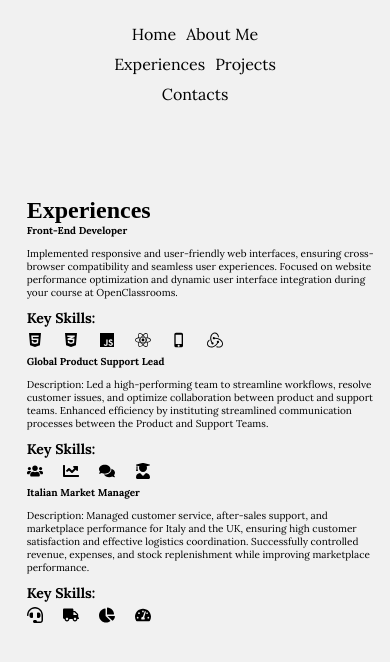
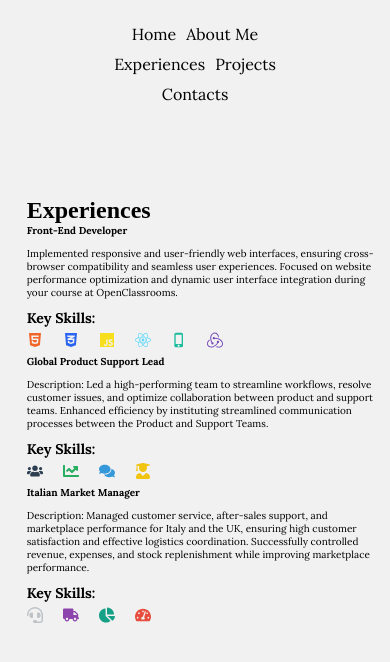
Before and after one commit to D-Fariello/Projet12OC-, a React (Vite) app: page /Experience in a window 390 px wide. Shown: the top 662 px of the page. Built offline with nearby package versions, Linux system fonts and the light colour scheme; a web font is replaced by a local one.

Commit message:
feat: add custom colors and hover effects to skill icons

```diff
--- a/src/pages/Experience.jsx
+++ b/src/pages/Experience.jsx
@@ -33,32 +33,32 @@ function Experience() {
         <div className="experience-skills">Key Skills:</div>
         <div className="icon-skills">
           <FaHtml5
-            className="tooltip"
+            className="html-icon-tooltip"
             data-tooltip-id="html-tooltip"
             data-tooltip-content="HTML: The standard markup language for creating web pages."
           />
           <FaCss3Alt
-            className="tooltip"
+            className="css-icon-tooltip"
             data-tooltip-id="css-tooltip"
             data-tooltip-content="CSS: Stylesheet language used to describe the presentation of a document written in HTML."
           />
           <FaJs
-            className="tooltip"
+            className="js-icon-tooltip"
             data-tooltip-id="js-tooltip"
             data-tooltip-content="JavaScript: A programming language for web development, enabling interactive content."
           />
           <FaReact
-            className="tooltip"
+            className="reac-icon-tooltip"
             data-tooltip-id="react-tooltip"
             data-tooltip-content="React: A JavaScript library for building user interfaces."
           />
           <MdPhoneIphone
-            className="tooltip"
+            className="iphone-icon-tooltip"
             data-tooltip-id="responsive-tooltip"
             data-tooltip-content="Responsive Design: Designing web interfaces that adapt to different screen sizes."
           />
           <SiRedux
-            className="tooltip"
+            className="redux-icon-tooltip"
             data-tooltip-id="redux-tooltip"
             data-tooltip-content="Redux: A predictable state container for JavaScript apps."
           />
@@ -85,22 +85,22 @@ function Experience() {
         <div className="experience-skills">Key Skills:</div>
         <div className="icon-skills">
           <FaUsers
-            className="tooltip"
+            className="user-icon-tooltip"
             data-tooltip-id="leadership-tooltip"
             data-tooltip-content="Team Leadership: Managing and guiding teams to success."
           />
           <FaChartLine
-            className="tooltip"
+            className="chart-icon-tooltip"
             data-tooltip-id="process-tooltip"
             data-tooltip-content="Process Improvement: Enhancing workflows to optimize efficiency."
           />
           <FaComments
-            className="tooltip"
+            className="comments-icon-tooltip"
             data-tooltip-id="communication-tooltip"
             data-tooltip-content="Communication: Effectively sharing and receiving information."
           />
           <FaUserGraduate
-            className="tooltip"
+            className="licence-icon-tooltip"
             data-tooltip-id="coaching-tooltip"
             data-tooltip-content="Coaching: Providing guidance and mentoring to improve performance."
           />
@@ -125,22 +125,22 @@ function Experience() {
         <div className="experience-skills">Key Skills:</div>
         <div className="icon-skills">
           <FaHeadset
-            className="tooltip"
+            className="headset-icon-tooltip"
             data-tooltip-id="service-tooltip"
             data-tooltip-content="Customer Service: Ensuring customer satisfaction through support."
           />
           <FaTruck
-            className="tooltip"
+            className="truck-icon-tooltip"
             data-tooltip-id="logistics-tooltip"
             data-tooltip-content="Logistics: Managing the flow of goods and services."
           />
           <FaChartPie
-            className="tooltip"
+            className="chartpie-icon-tooltip"
             data-tooltip-id="analysis-tooltip"
             data-tooltip-content="Data Analysis: Extracting insights from data to make informed decisions."
           />
           <FaTachometerAlt
-            className="tooltip"
+            className="performance-icon-tooltip"
             data-tooltip-id="performance-tooltip"
             data-tooltip-content="Performance Management: Monitoring and improving productivity."
           />
--- a/style/_base.scss
+++ b/style/_base.scss
@@ -86,7 +86,7 @@ a {
     margin-bottom: 0;
   }
 
-  p.about-me-paragraph {
+  div.text-content {
     margin-right: 50%;
   }
 }
@@ -145,6 +145,72 @@ img.about-me-image {
     cursor: pointer;
   }
 
+  // Icons' colors
+  .html-icon-tooltip {
+    color: #f16529;
+  }
+
+  .css-icon-tooltip {
+    color: #2965f1;
+  }
+
+  .js-icon-tooltip {
+    color: #f7df1e;
+  }
+
+  .reac-icon-tooltip {
+    color: #61dafb;
+  }
+
+  .iphone-icon-tooltip {
+    color: #1abc9c;
+  }
+
+  .redux-icon-tooltip {
+    color: #764abc;
+  }
+
+  .user-icon-tooltip {
+    color: #2c3e50;
+  }
+
+  .chart-icon-tooltip {
+    color: #27ae60;
+  }
+
+  .comments-icon-tooltip {
+    color: #3498db;
+  }
+
+  .licence-icon-tooltip {
+    color: #f1c40f;
+  }
+
+  .headset-icon-tooltip {
+    color: #bdc3c7;
+  }
+
+  .truck-icon-tooltip {
+    color: #8e44ad;
+  }
+
+  .chartpie-icon-tooltip {
+    color: #16a085;
+  }
+
+  .performance-icon-tooltip {
+    color: #e74c3c;
+  }
+
+  svg {
+    transition: transform 0.2s ease, color 0.2s ease;
+
+    &:hover {
+      transform: scale(1.3);
+    }
+  }
+
+
   #redux-tooltip,
   #html-tooltip,
   #css-tooltip,
@@ -159,17 +225,10 @@ img.about-me-image {
   #logistics-tooltip,
   #analysis-tooltip,
   #performance-tooltip {
-    font-size: 10px;
-    padding: 2px;
+    font-size: 12px;
+    padding: 5px;
     background-color: grey;
     position: absolute;
-  }
-
-  .tooltip {
-    &:hover {
-      transform: scale(1.3);
-      transition: transform 0.2s ease;
-    }
   }
 }
 
@@ -460,6 +519,26 @@ img.about-me-image {
       display: flex;
       cursor: pointer;
     }
+
+    #redux-tooltip,
+    #html-tooltip,
+    #css-tooltip,
+    #js-tooltip,
+    #react-tooltip,
+    #responsive-tooltip,
+    #leadership-tooltip,
+    #process-tooltip,
+    #communication-tooltip,
+    #coaching-tooltip,
+    #service-tooltip,
+    #logistics-tooltip,
+    #analysis-tooltip,
+    #performance-tooltip {
+      font-size: 10px;
+      padding: 5px;
+      background-color: grey;
+      position: absolute;
+    }
   }
 
   //////// Proget Page (MOBILE)
```
